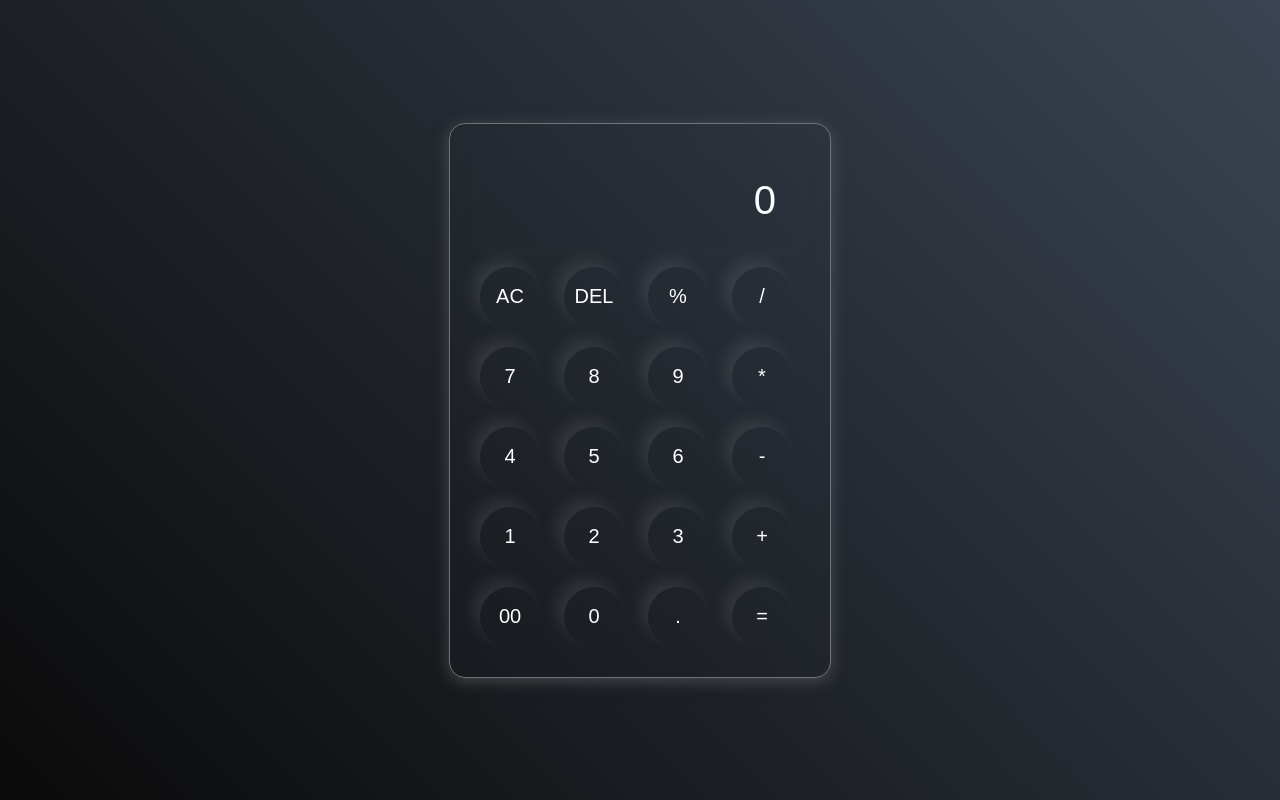
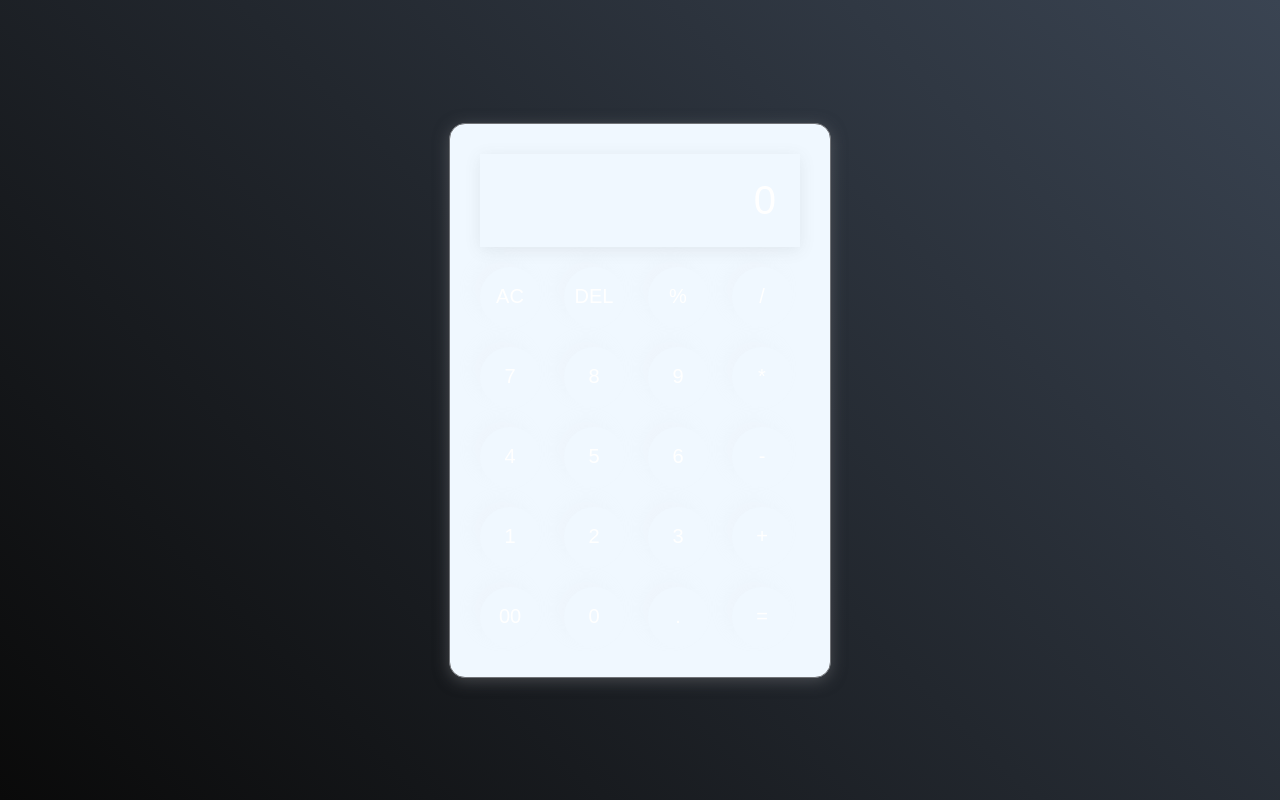
Before and after one commit to GOWSHIKA21/basic_calculator, a plain HTML site: page index.html in a window 1280 px wide. Drawn offline with Linux system fonts and the light colour scheme.

Commit message:
calculator

```diff
--- a/style.css
+++ b/style.css
@@ -15,7 +15,7 @@ body{
     border: 1px solid #717377;
     padding: 20px;
     border-radius: 16px;
-    background-color: transparent;
+    background-color: aliceblue;
     box-shadow: 0px 3px 15px rgba(113,115,119,0.5);
 
 
```
